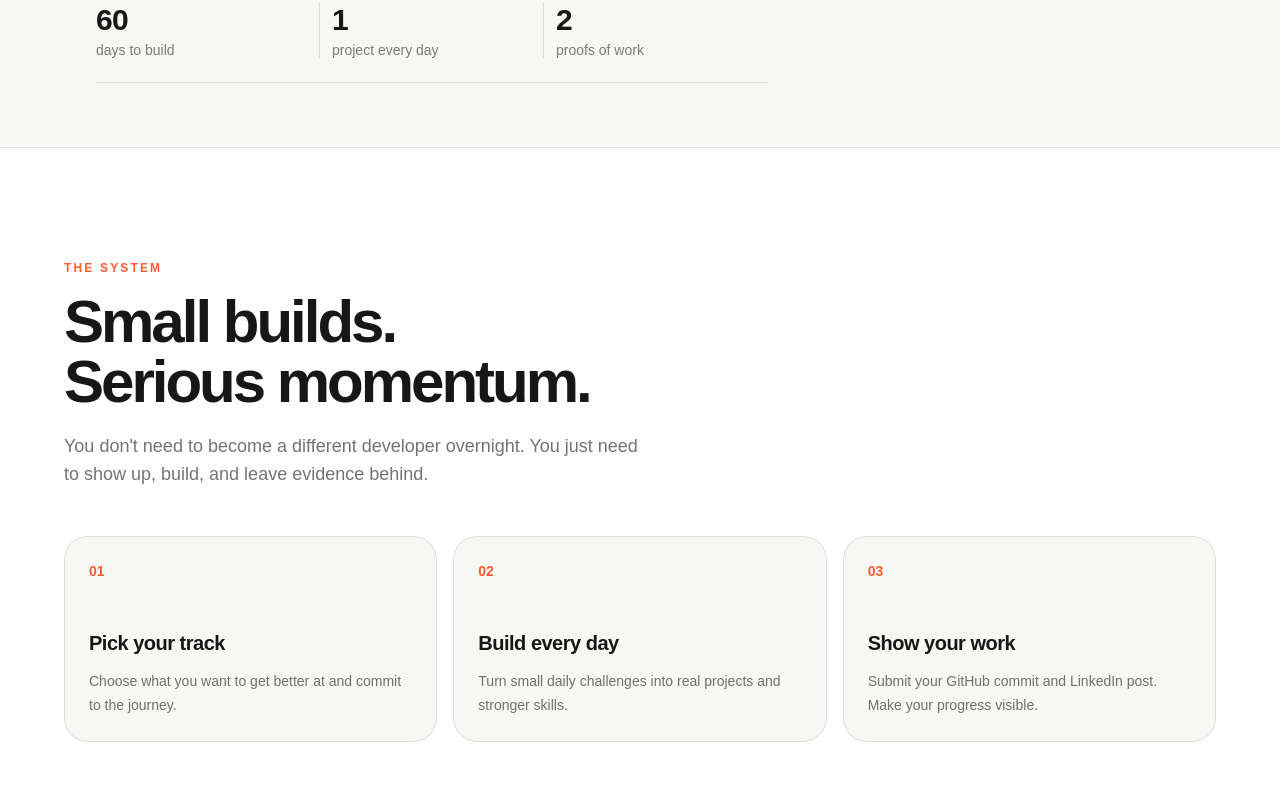
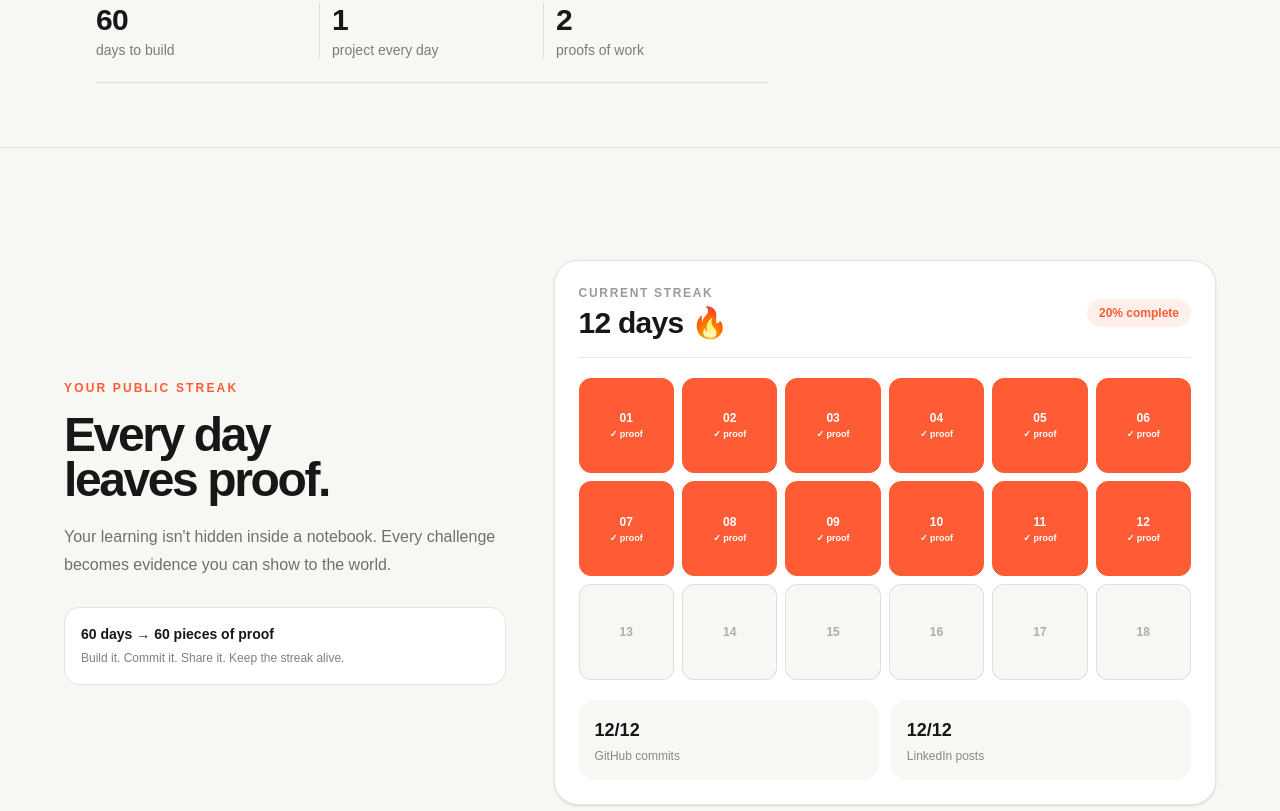
Before and after one commit to suhanishukla03/Suhani-s-redesign-ABtalks, a Next.js app: page / in a window 1280 px wide. Shown: the part 829-1640 px from the top of the page. Built offline with nearby package versions, Linux system fonts and the light colour scheme.

Commit message:
Add proof of work streak

```diff
--- a/app/page.tsx
+++ b/app/page.tsx
@@ -90,6 +90,100 @@ export default function Home() {
           ))}
         </div>
       </section>
+            {/* Proof of work */}
+      <section className="border-t border-black/10 bg-[#f7f7f4] px-5 py-20 sm:px-8 sm:py-28">
+        <div className="mx-auto grid max-w-6xl gap-12 lg:grid-cols-[0.8fr_1.2fr] lg:items-center">
+          <div>
+            <p className="text-xs font-bold uppercase tracking-[0.18em] text-[#ff5c35]">
+              Your public streak
+            </p>
+
+            <h2 className="mt-4 text-4xl font-black leading-[0.95] tracking-[-0.05em] sm:text-5xl">
+              Every day
+              <br />
+              leaves proof.
+            </h2>
+
+            <p className="mt-5 max-w-md text-base leading-7 text-black/55">
+              Your learning isn't hidden inside a notebook. Every challenge
+              becomes evidence you can show to the world.
+            </p>
+
+            <div className="mt-7 rounded-2xl border border-black/10 bg-white p-4">
+              <p className="text-sm font-bold">60 days → 60 pieces of proof</p>
+              <p className="mt-1 text-xs leading-5 text-black/50">
+                Build it. Commit it. Share it. Keep the streak alive.
+              </p>
+            </div>
+          </div>
+
+          <div className="rounded-3xl border border-black/10 bg-white p-4 shadow-sm sm:p-6">
+            <div className="flex items-center justify-between border-b border-black/10 pb-4">
+              <div>
+                <p className="text-xs font-bold uppercase tracking-[0.14em] text-black/40">
+                  Current streak
+                </p>
+                <p className="mt-1 text-3xl font-black tracking-tight">
+                  12 days 🔥
+                </p>
+              </div>
+
+              <div className="rounded-full bg-[#fff0eb] px-3 py-1.5 text-xs font-bold text-[#ff5c35]">
+                20% complete
+              </div>
+            </div>
+
+            <div className="mt-5 grid grid-cols-4 gap-2 sm:grid-cols-6">
+              {[
+                { day: "01", complete: true },
+                { day: "02", complete: true },
+                { day: "03", complete: true },
+                { day: "04", complete: true },
+                { day: "05", complete: true },
+                { day: "06", complete: true },
+                { day: "07", complete: true },
+                { day: "08", complete: true },
+                { day: "09", complete: true },
+                { day: "10", complete: true },
+                { day: "11", complete: true },
+                { day: "12", complete: true },
+                { day: "13", complete: false },
+                { day: "14", complete: false },
+                { day: "15", complete: false },
+                { day: "16", complete: false },
+                { day: "17", complete: false },
+                { day: "18", complete: false },
+              ].map((item) => (
+                <div
+                  key={item.day}
+                  className={`flex aspect-square flex-col items-center justify-center rounded-xl border text-xs font-bold ${
+                    item.complete
+                      ? "border-[#ff5c35] bg-[#ff5c35] text-white"
+                      : "border-black/10 bg-[#f7f7f4] text-black/30"
+                  }`}
+                >
+                  <span>{item.day}</span>
+                  {item.complete && (
+                    <span className="mt-0.5 text-[9px]">✓ proof</span>
+                  )}
+                </div>
+              ))}
+            </div>
+
+            <div className="mt-5 grid grid-cols-2 gap-3">
+              <div className="rounded-2xl bg-[#f7f7f4] p-4">
+                <p className="text-lg font-black">12/12</p>
+                <p className="mt-1 text-xs text-black/45">GitHub commits</p>
+              </div>
+
+              <div className="rounded-2xl bg-[#f7f7f4] p-4">
+                <p className="text-lg font-black">12/12</p>
+                <p className="mt-1 text-xs text-black/45">LinkedIn posts</p>
+              </div>
+            </div>
+          </div>
+        </div>
+      </section>
 
       {/* How it works */}
       <section
```
Also changed, not shown: 1 other file (tests, documents, lock files or other folders).
